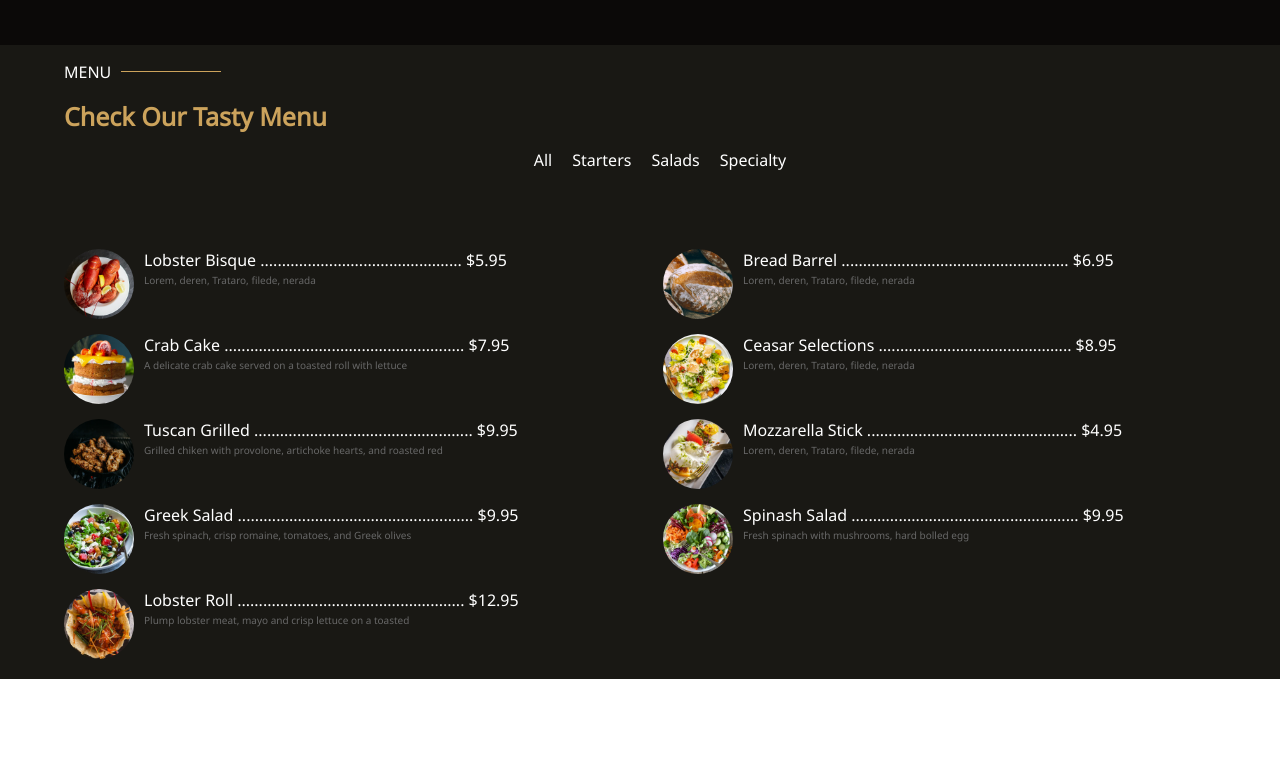
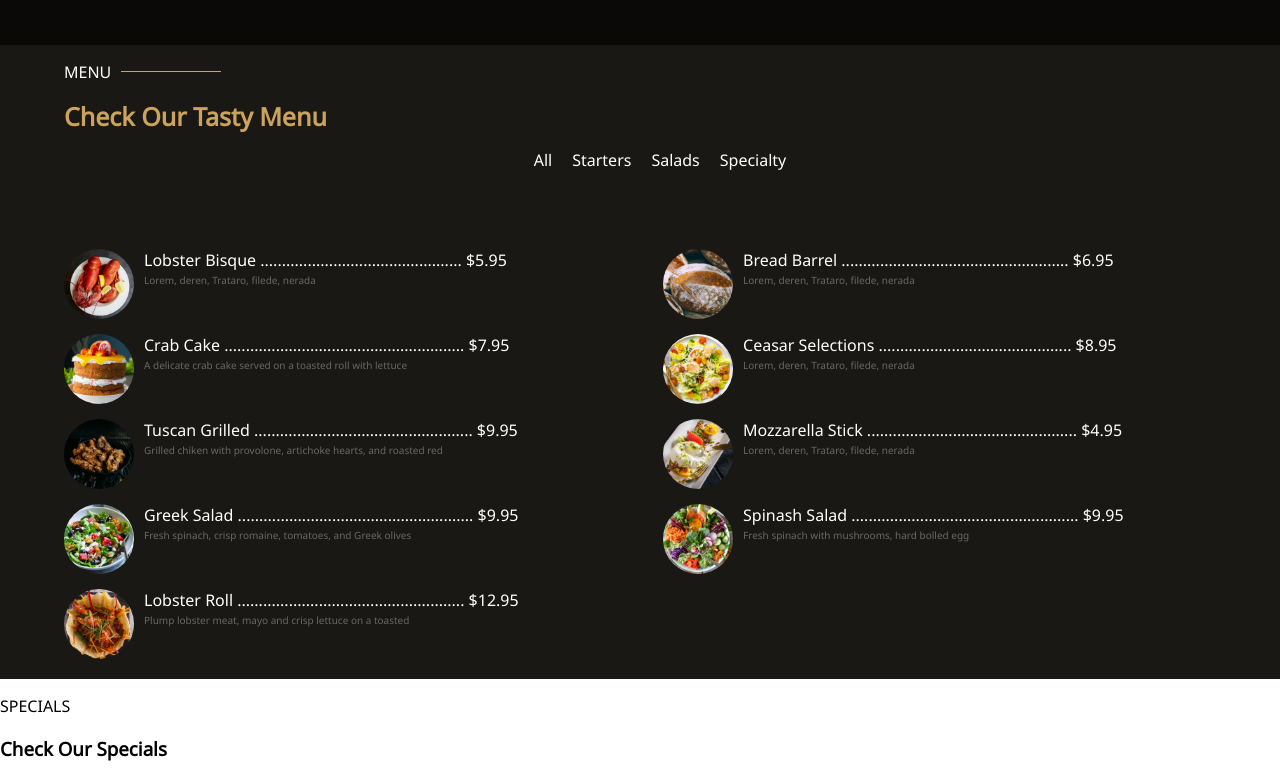
Before and after one commit to sofiane626/projet-dom-sofiane-ezzahti, a website: page index.html in a window 1280 px wide. Shown: the part 1955-2734 px from the top of the page. Before the commit the page ends 2634 px from the top, so only its background shows below. Drawn offline with Linux system fonts and the light colour scheme.

Commit message:
section4 structure

```diff
--- a/index.html
+++ b/index.html
@@ -346,6 +346,21 @@
           </div>
         </div>
       </section>
+
+      <section class="section4">
+        <div class="section4-box">
+          <div class="section4-haut">
+            <div class="section4-bar">
+              <div>
+                <p>SPECIALS</p>
+              </div>
+              <div class="section4-Bar"></div>
+            </div>
+            <h3>Check Our Specials</h3>
+          </div>
+          <div></div>
+        </div>
+      </section>
     </main>
   </body>
   <script src="./public/js/main.js"></script>
```
